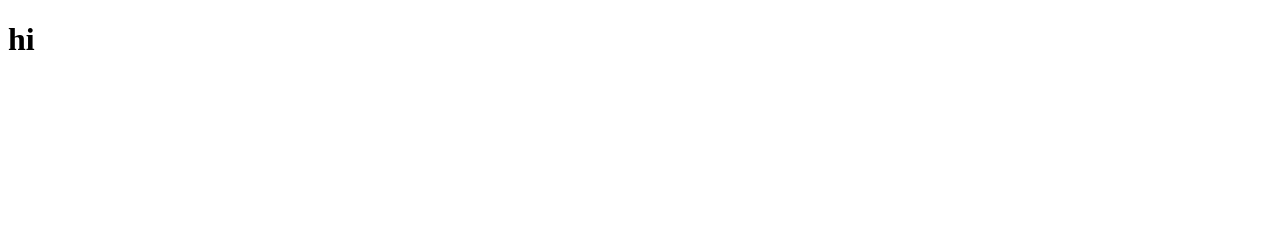
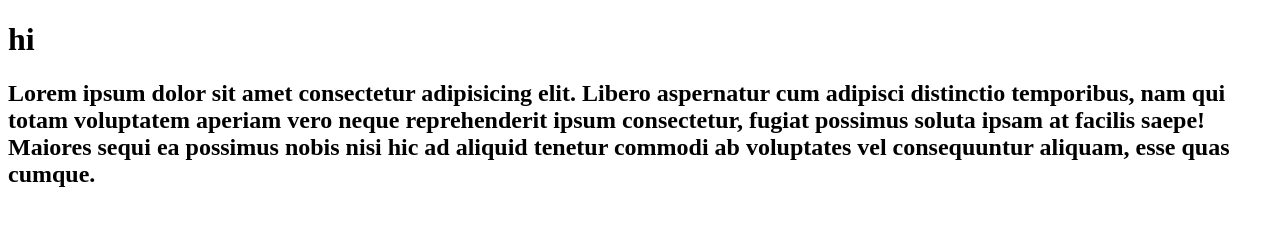
Before and after one commit to maddaliarchana/clon, a plain HTML site: page index.html in a window 1280 px wide. Drawn offline with Linux system fonts and the light colour scheme.

Commit message:
Update index.html

```diff
--- a/index.html
+++ b/index.html
@@ -7,5 +7,6 @@
 </head>
 <body>
     <h1> hi</h1>
+    <h2>Lorem ipsum dolor sit amet consectetur adipisicing elit. Libero aspernatur cum adipisci distinctio temporibus, nam qui totam voluptatem aperiam vero neque reprehenderit ipsum consectetur, fugiat possimus soluta ipsam at facilis saepe! Maiores sequi ea possimus nobis nisi hic ad aliquid tenetur commodi ab voluptates vel consequuntur aliquam, esse quas cumque.</h2>
 </body>
 </html>
```
